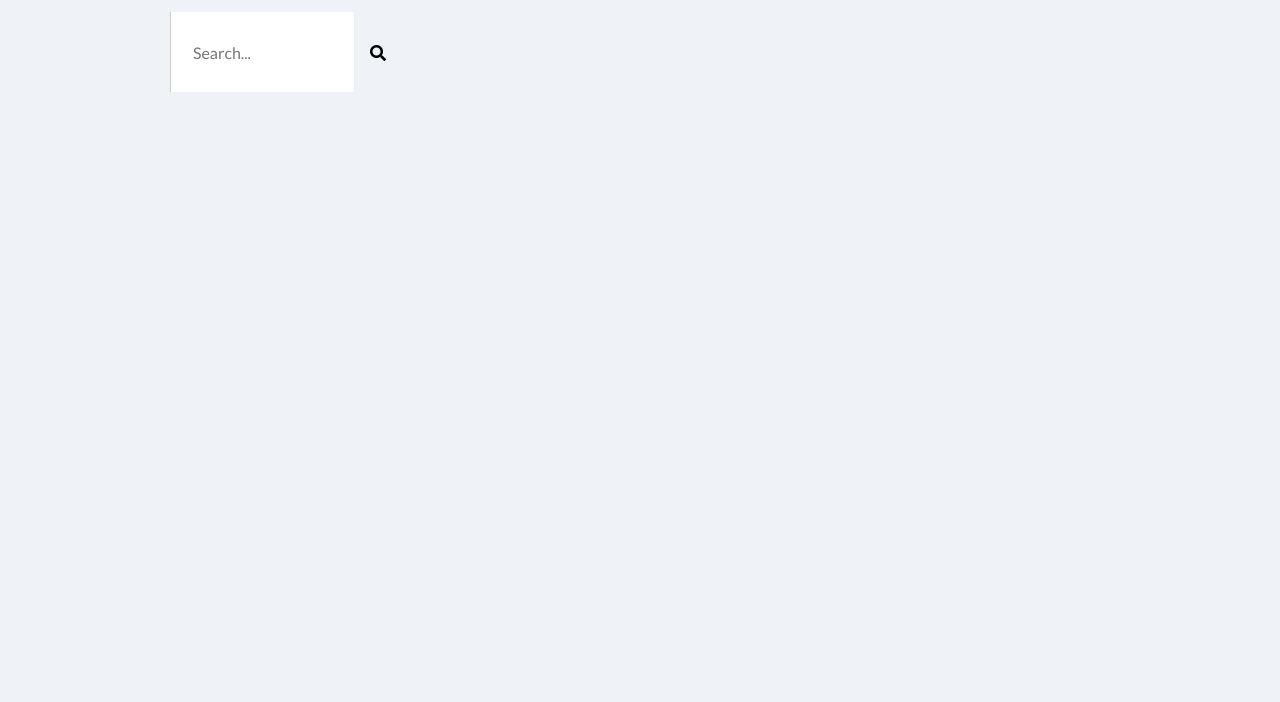
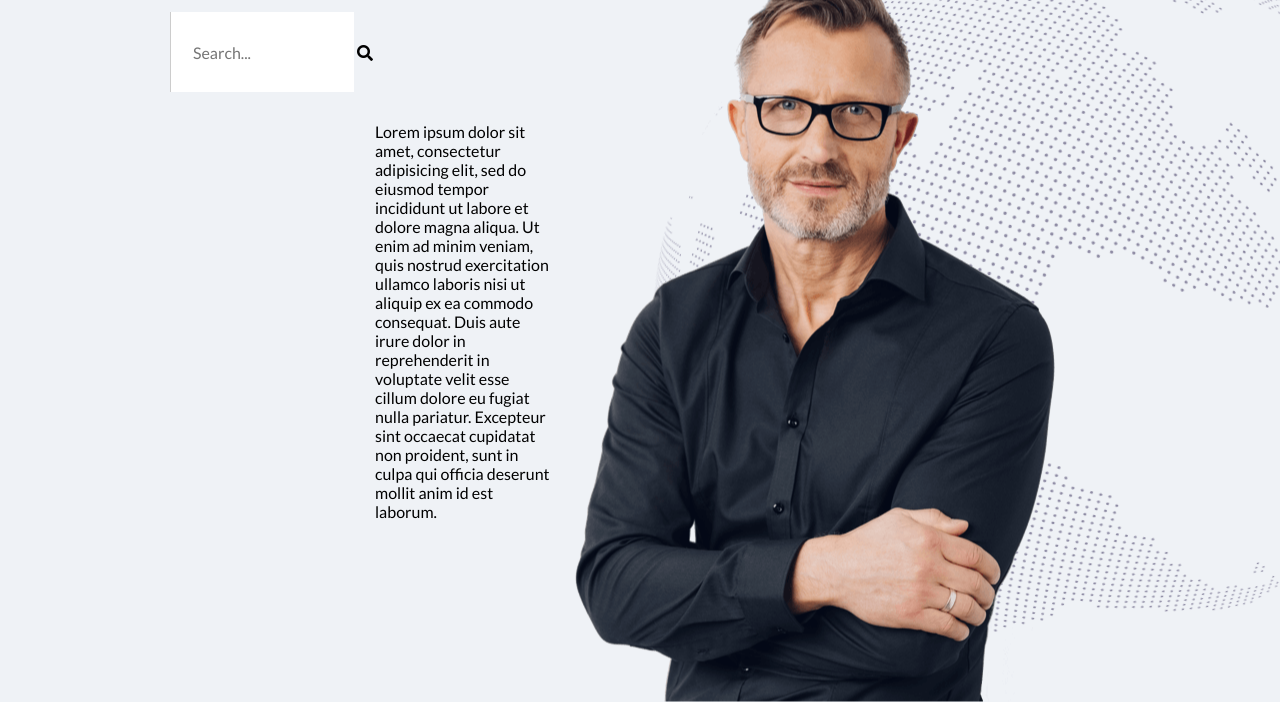
Before and after one commit to Pharnassus/proj-html-vuejs, a website: page index.html in a window 1280 px wide. Shown: the part 148-850 px from the top of the page. Drawn offline with nearby package versions, Linux system fonts and the light colour scheme.

Commit message:
jumbotron img

```diff
--- a/index.html
+++ b/index.html
@@ -19,7 +19,7 @@
 
     <!-- header -->
     <header>
-      <div class="header_top clearfix">
+      <div class="header_nav clearfix">
         <div class="logo">
           <img src="img/dark-logo.png" alt="MaxCoach">
         </div>
@@ -47,8 +47,15 @@
         </div>
       </div>
 
-      <div class="header_jumbotron">
+      <div class="jumbotron clearfix">
+        <div class="new_challenges">
+          <span>Lorem ipsum dolor sit amet, consectetur adipisicing elit, sed do eiusmod tempor incididunt ut labore et dolore magna aliqua. Ut enim ad minim veniam, quis nostrud exercitation ullamco laboris nisi ut aliquip ex ea commodo consequat. Duis aute irure dolor in reprehenderit in voluptate velit esse cillum dolore eu fugiat nulla pariatur. Excepteur sint occaecat cupidatat non proident, sunt in culpa qui officia deserunt mollit anim id est laborum.</span>
+        </div>
 
+        <div class="jumbotron_img">
+          <img src="img/home-business-hero-global-image.png" alt="Globo">
+          <img src="img/home-business-hero-avatar.png" alt="HeroAvatar">
+        </div>
       </div>
     </header>
     <!-- /header -->
--- a/src/partials/_header.scss
+++ b/src/partials/_header.scss
@@ -3,7 +3,7 @@ header{
   width: 100%;
   height: 850px;
 
-  .header_top{
+  .header_nav{
     width: calc(100% - 170px);
     height: 80px;
     margin-left: 170px;
@@ -91,15 +91,38 @@ header{
       }
       i{
         font-size: 16px;
-        padding: 0 13px;
+        // padding: 0 13px;
         cursor: pointer;
       }
     }
   }
 
-  .header_jumbotron{
+  .jumbotron{
     background: #EFF2F6;
     width: 100%;
     height: 770px;
+    overflow: hidden;
+
+    .new_challenges{
+      width: 50%;
+      height: 100%;
+      float: left;
+      padding: 190px 90px 0 375px;
+    }
+    .jumbotron_img{
+      width: 50%;
+      height: 100%;
+      float: left;
+      position: relative;
+      img:first-child{
+        transform: rotate(280deg);
+      }
+      img:last-child{
+        position: absolute;
+        top: 53%;
+        left: 35%;
+        transform: translate(-50%, -50%);
+      }
+    }
   }
 }
```
Also changed, not shown: css/app.css.
